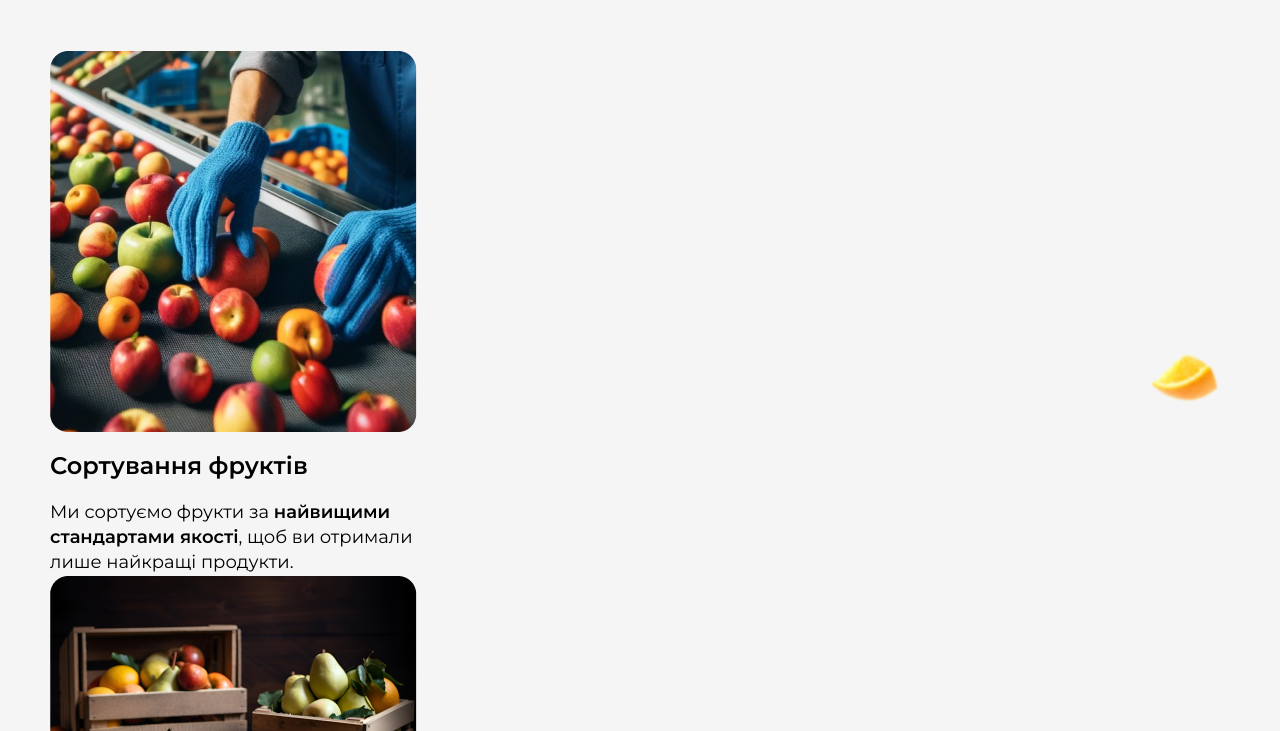
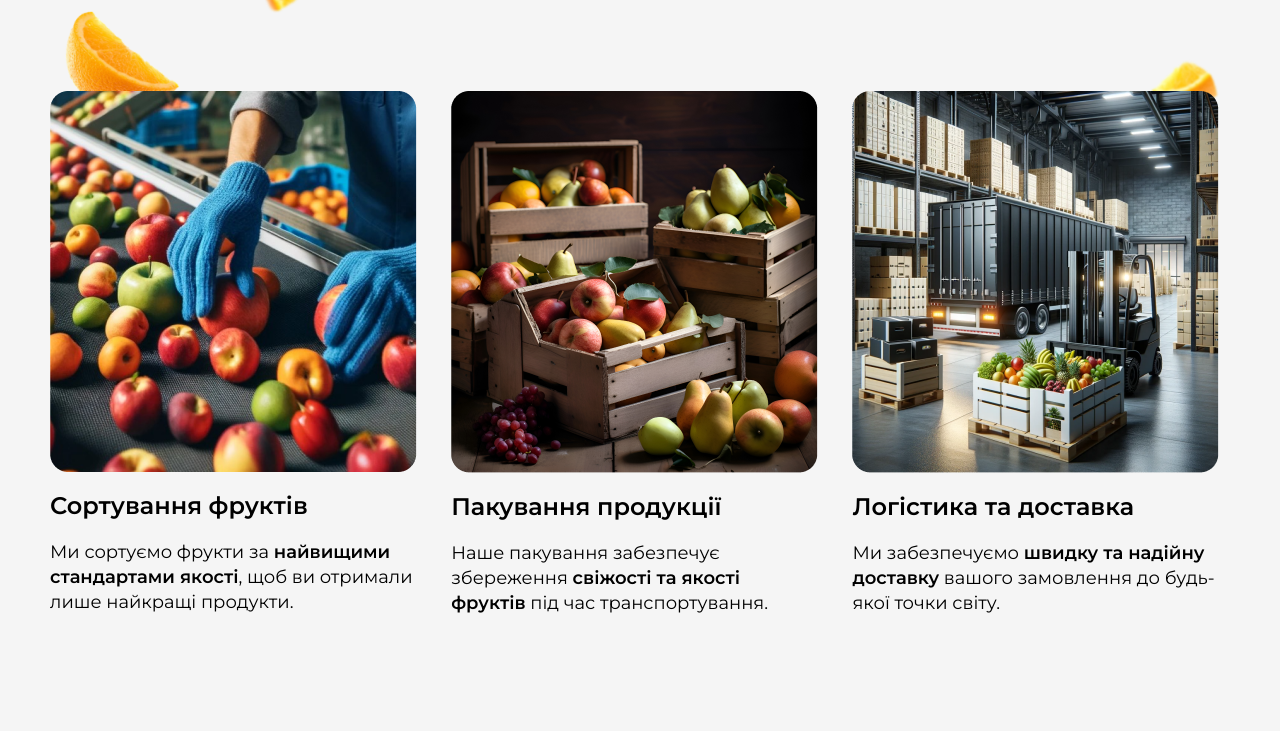
Before and after one commit to danielbud1/FruitExportSite, a plain HTML site: page index.html in a window 1280 px wide. Shown: the part 246-977 px from the top of the page. After the commit the page ends 863 px from the top, so only its background shows below. Drawn offline with Linux system fonts and the light colour scheme.

Commit message:
img mistake solved

```diff
--- a/index.html
+++ b/index.html
@@ -59,7 +59,7 @@
             <h2>Послуги компанії</h2>
             <p>Ми пропонуємо широкий спектр послуг для забезпечення найкращої якості наших продуктів.</p>
         </div>
-        <div class="services-img">
+        <div class="services-images">
             <div class="service">
                 <img src="img/image1.png" alt="Сортування фруктів">
                 <h3>Сортування фруктів</h3>
```
